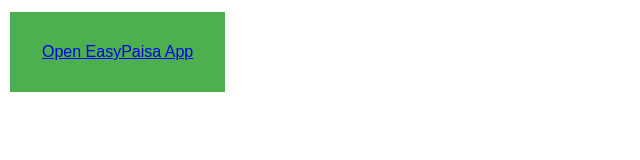
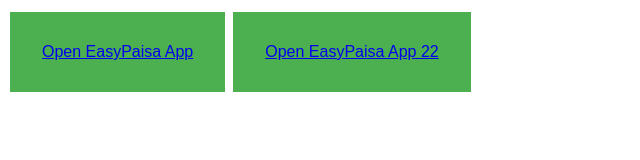
Before and after one commit to hamzach330/deeplink, a plain HTML site: page index.html in a window 1280 px wide. Shown: the whole page, without its empty margins (0-640 px from the left). Drawn offline with Linux system fonts and the light colour scheme.

Commit message:
Update index.html

```diff
--- a/index.html
+++ b/index.html
@@ -23,6 +23,9 @@
 <button class="button button1"><p><a href="intent:#Intent;action=pk.com.telenor.phoenix;category=android.intent.category.DEFAULT;category=android.intent.category.BROWSABLE;S.authId=FBF16F91-28FB-47EC-B9BE-27B285C23CD3%0A;end">Open EasyPaisa App</a></p></button>
 
 
+<button class="button button1"><p><a href=`intent:#Intent;action=pk.com.telenor.phoenix;category=android.intent.category.DEFAULT;category=android.intent.category.BROWSABLE;S.authId=FBF16F91-28FB-47EC-B9BE-27B285C23CD3%0A;end`>Open EasyPaisa App 22</a></p></button>
+
+
 
 </body>
 </html>
```
